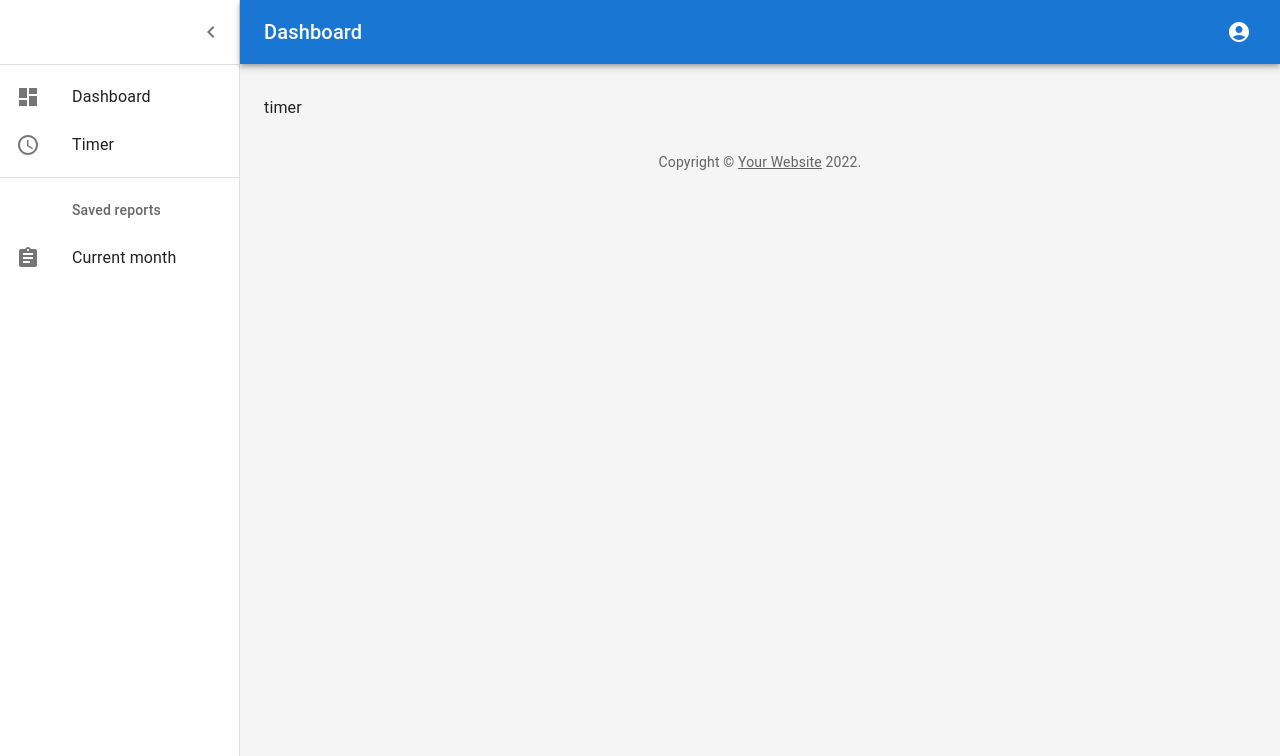
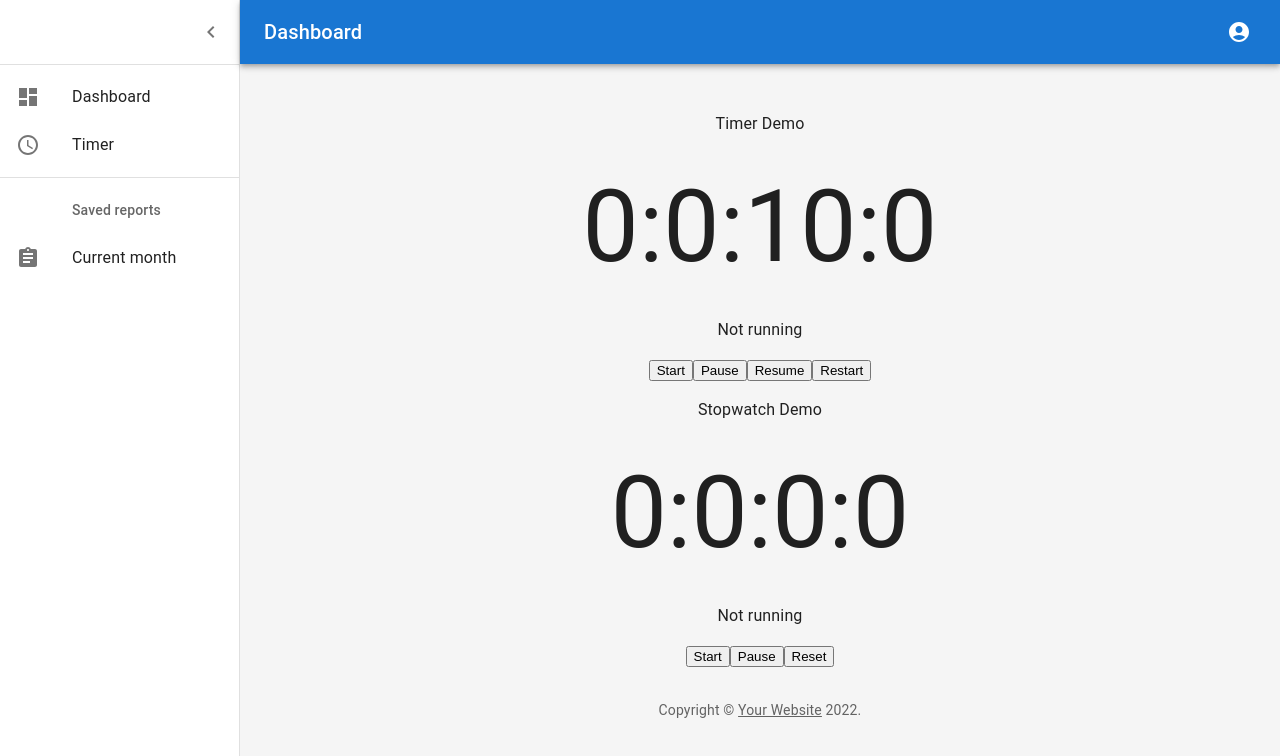
Before and after one commit to fum1h1to/WhatWasIDo, a React (Create React App) app: page /app/timer in a window 1280 px wide. Shown: the top 756 px of the page. Built offline with nearby package versions, Linux system fonts and the light colour scheme; no server answers; the database is empty; sample sign-in values are in the browser's storage.

Commit message:
ストップウォッチ、タイマーコンポーネント追加

```diff
--- a/package.json
+++ b/package.json
@@ -24,6 +24,7 @@
     "react-dom": "^17.0.2",
     "react-router-dom": "^6.3.0",
     "react-scripts": "5.0.1",
+    "react-timer-hook": "^3.0.5",
     "typescript": "^4.7.3",
     "web-vitals": "^2.1.4"
   },
--- /dev/null
+++ b/src/view/components/StopwatchCont.tsx
@@ -0,0 +1,34 @@
+import { useStopwatch } from 'react-timer-hook';
+
+export default function StopwatchCont() {
+  const {
+    seconds,
+    minutes,
+    hours,
+    days,
+    isRunning,
+    start,
+    pause,
+    reset,
+  } = useStopwatch({
+    autoStart: false,
+  });
+
+
+  return (
+    <div style={{textAlign: 'center'}}>
+      <p>Stopwatch Demo</p>
+      <div style={{fontSize: '100px'}}>
+        <span>{days}</span>:<span>{hours}</span>:<span>{minutes}</span>:<span>{seconds}</span>
+      </div>
+      <p>{isRunning ? 'Running' : 'Not running'}</p>
+      <button onClick={start}>Start</button>
+      <button onClick={pause}>Pause</button>
+      <button
+        onClick={reset as unknown as React.MouseEventHandler<HTMLButtonElement>}
+      >
+        Reset
+      </button>
+    </div>
+  );
+}
--- /dev/null
+++ b/src/view/components/TimerCont.tsx
@@ -0,0 +1,44 @@
+import { CircularProgress } from "@mui/material";
+import { useTimer } from "react-timer-hook";
+
+export default function TimerCont({ expiryTimestamp }: { expiryTimestamp: Date }) {
+  const {
+    seconds,
+    minutes,
+    hours,
+    days,
+    isRunning,
+    start,
+    pause,
+    resume,
+    restart,
+  } = useTimer({
+    expiryTimestamp,
+    onExpire: () => console.warn("onExpire called"),
+    autoStart: false,
+  });
+
+  return (
+    <div style={{ textAlign: "center" }}>
+      <p>Timer Demo</p>
+      <div style={{ fontSize: "100px" }}>
+        <span>{days}</span>:<span>{hours}</span>:<span>{minutes}</span>:
+        <span>{seconds}</span>
+      </div>
+      <p>{isRunning ? "Running" : "Not running"}</p>
+      <button onClick={start}>Start</button>
+      <button onClick={pause}>Pause</button>
+      <button onClick={resume}>Resume</button>
+      <button
+        onClick={() => {
+          // Restarts to 5 minutes timer
+          const time = new Date();
+          time.setSeconds(time.getSeconds() + 600);
+          restart(time);
+        }}
+      >
+        Restart
+      </button>
+    </div>
+  );
+}
--- a/src/view/pages/DashBoard.jsx
+++ b/src/view/pages/DashBoard.jsx
@@ -13,6 +13,7 @@ import {
   AppointmentTooltip,
   ConfirmationDialog,
   AppointmentForm,
+  AllDayPanel,
 } from '@devexpress/dx-react-scheduler-material-ui';
 import { Box, Modal } from '@mui/material';
 import { useDBContext } from '../../firebase/db/DBProvider';
@@ -89,6 +90,7 @@ export default function DashBoard() {
         <ViewSwitcher />
         <ConfirmationDialog />
         <Appointments />
+        <AllDayPanel />
         <AppointmentTooltip
           showOpenButton
           showDeleteButton
--- a/src/view/pages/Timer.tsx
+++ b/src/view/pages/Timer.tsx
@@ -1,8 +1,18 @@
+import { CircularProgress, Grid } from "@mui/material";
+import StopwatchCont from "../components/StopwatchCont";
+import TimerCont from "../components/TimerCont";
 
 export default function Timer() {
+  const time = new Date();
+  time.setSeconds(time.getSeconds() + 600);
   return (
-    <div>
-      timer
-    </div>
+    <Grid container alignItems="center" direction="column">
+      <Grid item>
+        <TimerCont expiryTimestamp={time} />
+      </Grid>
+      <Grid item>
+        <StopwatchCont />
+      </Grid>
+    </Grid>
   );
 }
```
Also changed, not shown: 2 other files (tests, documents, lock files or other folders).
